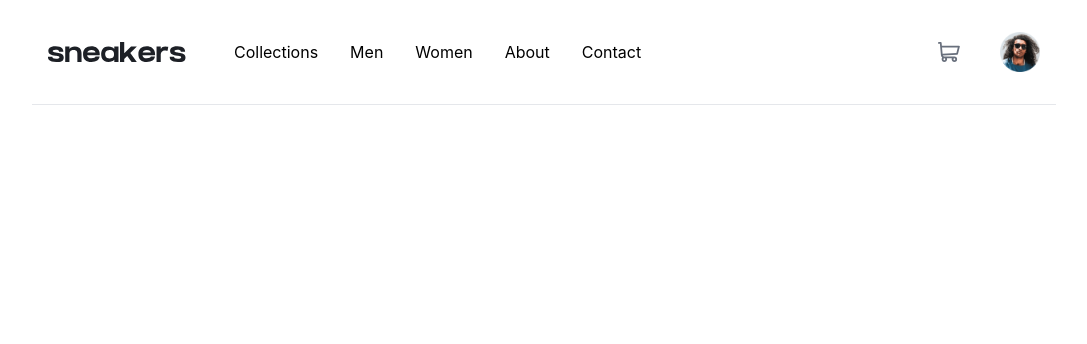
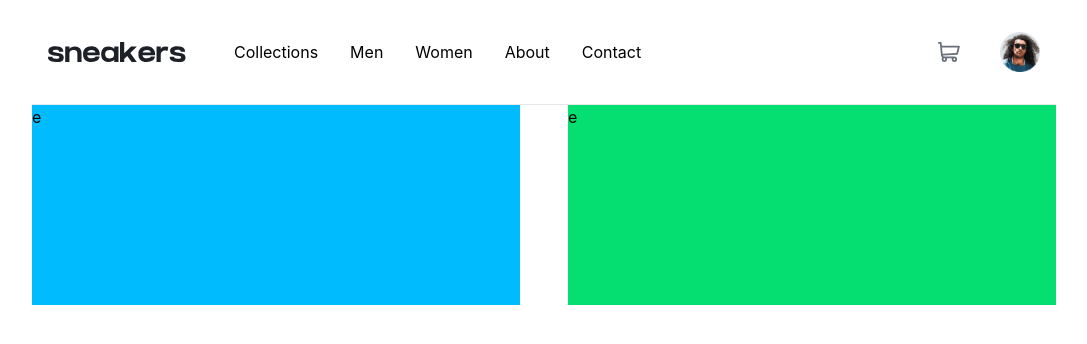
Before and after one commit to mtcodingtech/product-detail-ecommerce, a React (Vite) app: page / in a window 1280 px wide. Shown: the top 344 px of the page, without its empty margins (96-1183 px from the left). Built offline with nearby package versions, Linux system fonts and the light colour scheme.

Commit message:
feat: layout

```diff
--- a/src/App.jsx
+++ b/src/App.jsx
@@ -7,6 +7,10 @@ function App() {
       <div className="w-full min-h-screen ">
         <div className="max-w-5xl mx-auto">
           <Navbar />
+          <div className="grid grid-cols-2 gap-12">
+            <div className="bg-sky-400 h-50">e</div>
+            <div className="bg-green-400 h-50">e</div>
+          </div>
         </div>
       </div>
     </>
```
